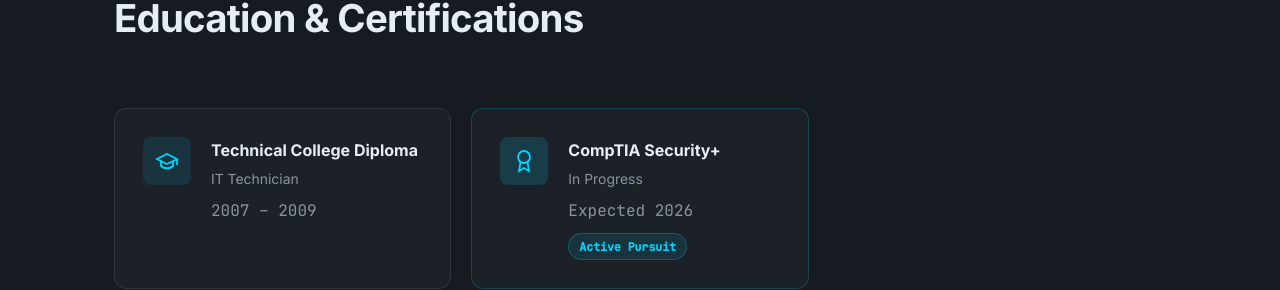
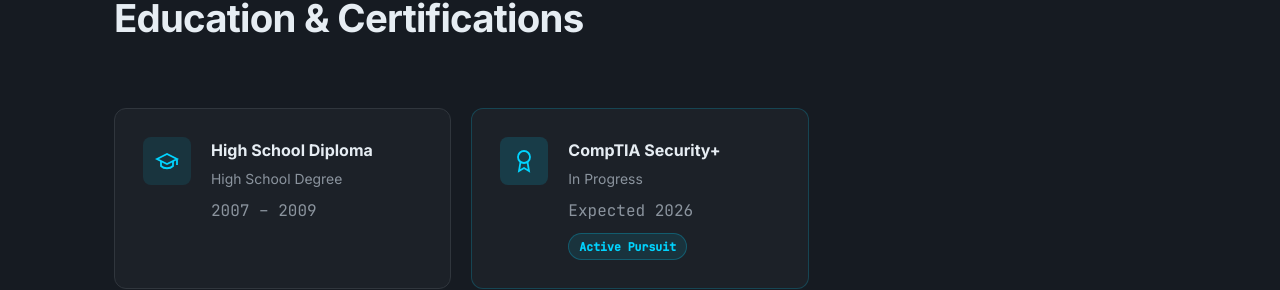
Before and after one commit to f-amoretti/fsecurity, a plain HTML site: page index.html in a window 1280 px wide. Shown: the part 4896-5186 px from the top of the page. Drawn offline with Linux system fonts and the light colour scheme.

Commit message:
Update education details in index.html

```diff
--- a/index.html
+++ b/index.html
@@ -324,8 +324,8 @@
             <svg viewBox="0 0 24 24" fill="none" stroke="currentColor"><path d="M22 10v6M2 10l10-5 10 5-10 5z"/><path d="M6 12v5c3 3 9 3 12 0v-5"/></svg>
           </div>
           <div>
-            <h3>Technical College Diploma</h3>
-            <p class="edu-sub">IT Technician</p>
+            <h3>High School Diploma</h3>
+            <p class="edu-sub">High School Degree</p>
             <p class="mono text-muted">2007 – 2009</p>
           </div>
         </div>
```
